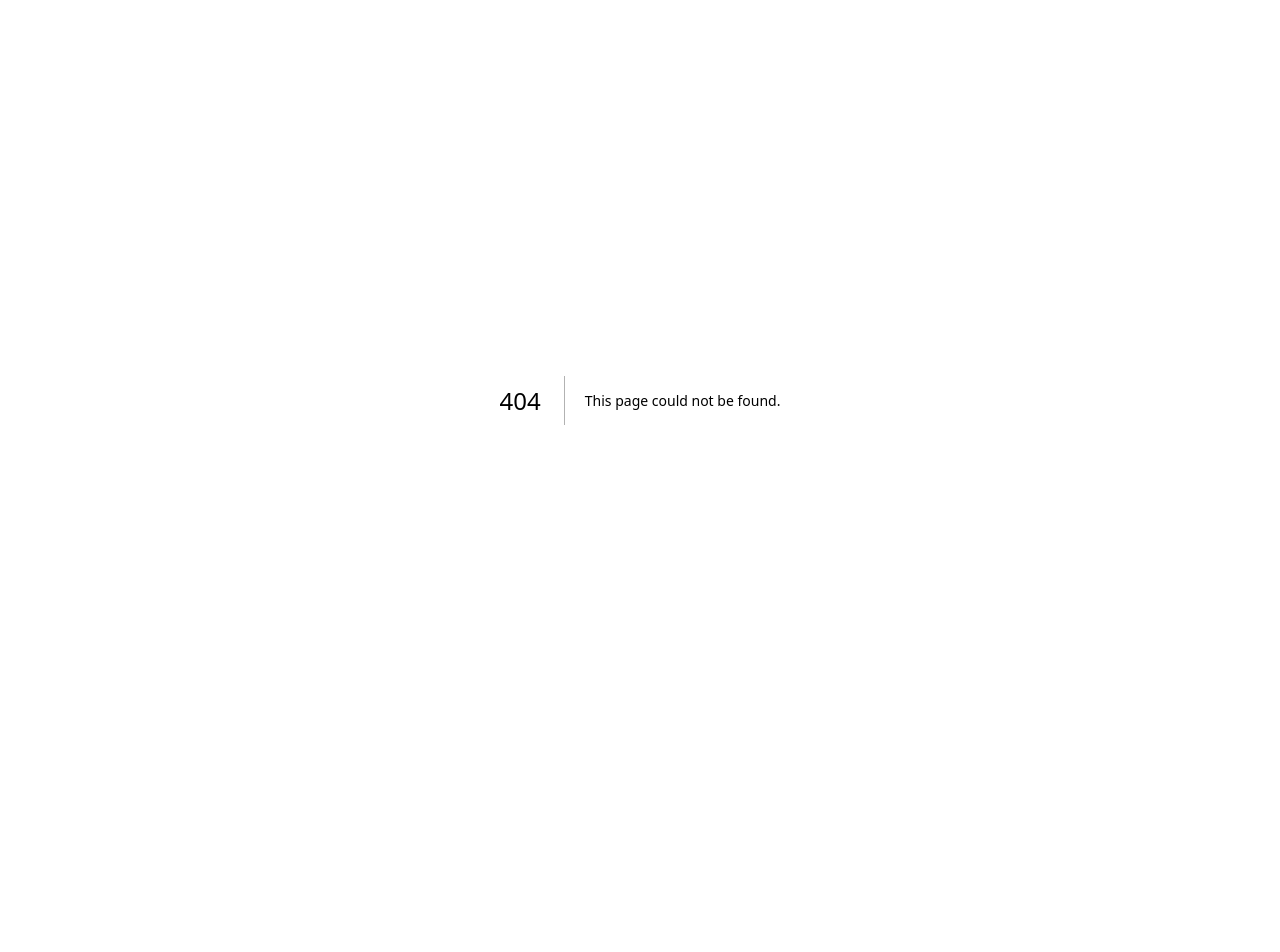
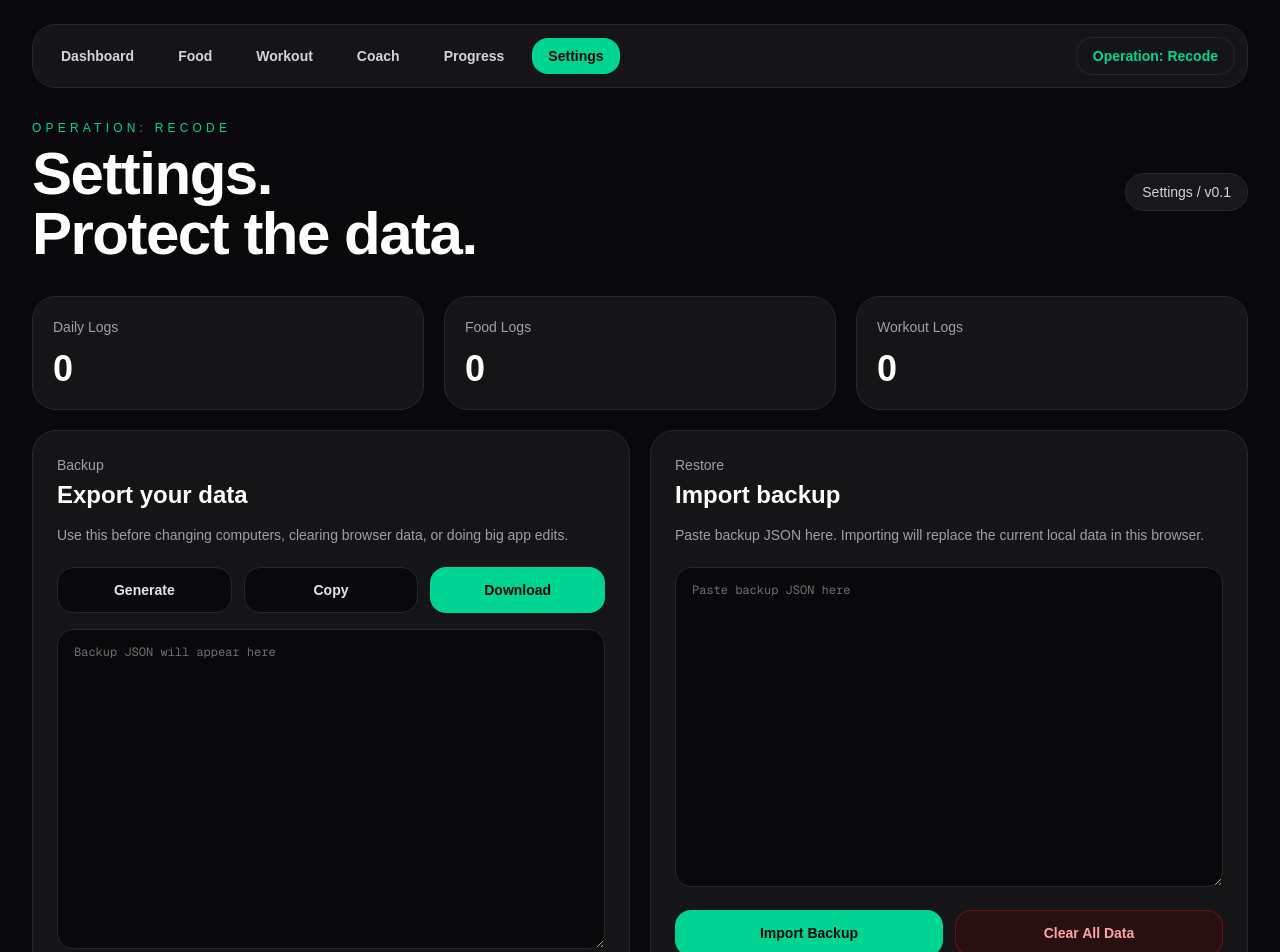
Before and after one commit to ptjaijai/operation-recode, a Next.js app: page /settings in a window 1280 px wide. Before the commit this address had no page. Shown: the top 952 px of the page. Before the commit the page ends 800 px from the top, so only its background shows below. Built offline with nearby package versions, Linux system fonts and the light colour scheme.

Commit message:
Add settings backup page

```diff
--- a/app/AppNav.tsx
+++ b/app/AppNav.tsx
@@ -8,6 +8,7 @@ const links = [
   { href: "/workout", label: "Workout" },
   { href: "/coach", label: "Coach" },
   { href: "/progress", label: "Progress" },
+  { href: "/settings", label: "Settings" },
 ];
 
 export default function AppNav() {
--- /dev/null
+++ b/app/settings/page.tsx
@@ -0,0 +1,270 @@
+"use client";
+
+import { useEffect, useState } from "react";
+import AppNav from "../AppNav";
+
+const storageKeys = {
+  daily: "operation-recode-logs-no-waist",
+  food: "operation-recode-food-logs",
+  workout: "operation-recode-workout-logs",
+};
+
+type BackupData = {
+  version: string;
+  exportedAt: string;
+  daily: unknown[];
+  food: unknown[];
+  workout: unknown[];
+};
+
+function safeParseArray(value: string | null) {
+  if (!value) return [];
+
+  try {
+    const parsed = JSON.parse(value);
+    return Array.isArray(parsed) ? parsed : [];
+  } catch {
+    return [];
+  }
+}
+
+function createBackup(): BackupData {
+  return {
+    version: "operation-recode-backup-v1",
+    exportedAt: new Date().toISOString(),
+    daily: safeParseArray(localStorage.getItem(storageKeys.daily)),
+    food: safeParseArray(localStorage.getItem(storageKeys.food)),
+    workout: safeParseArray(localStorage.getItem(storageKeys.workout)),
+  };
+}
+
+export default function SettingsPage() {
+  const [backupText, setBackupText] = useState("");
+  const [importText, setImportText] = useState("");
+  const [status, setStatus] = useState("");
+  const [counts, setCounts] = useState({
+    daily: 0,
+    food: 0,
+    workout: 0,
+  });
+
+  function refreshCounts() {
+    setCounts({
+      daily: safeParseArray(localStorage.getItem(storageKeys.daily)).length,
+      food: safeParseArray(localStorage.getItem(storageKeys.food)).length,
+      workout: safeParseArray(localStorage.getItem(storageKeys.workout)).length,
+    });
+  }
+
+  useEffect(() => {
+    refreshCounts();
+  }, []);
+
+  function generateBackup() {
+    const backup = createBackup();
+    const text = JSON.stringify(backup, null, 2);
+
+    setBackupText(text);
+    setStatus("Backup generated. Copy it or download the file.");
+  }
+
+  function downloadBackup() {
+    const backup = createBackup();
+    const text = JSON.stringify(backup, null, 2);
+    const blob = new Blob([text], { type: "application/json" });
+    const url = URL.createObjectURL(blob);
+
+    const fileName = `operation-recode-backup-${new Date()
+      .toISOString()
+      .slice(0, 10)}.json`;
+
+    const link = document.createElement("a");
+    link.href = url;
+    link.download = fileName;
+    link.click();
+
+    URL.revokeObjectURL(url);
+    setStatus(`Downloaded ${fileName}`);
+  }
+
+  async function copyBackup() {
+    const text = backupText || JSON.stringify(createBackup(), null, 2);
+
+    try {
+      await navigator.clipboard.writeText(text);
+      setBackupText(text);
+      setStatus("Backup copied to clipboard.");
+    } catch {
+      setBackupText(text);
+      setStatus("Could not copy automatically. Select the text and copy manually.");
+    }
+  }
+
+  function importBackup() {
+    if (!importText.trim()) {
+      alert("Paste backup JSON first.");
+      return;
+    }
+
+    try {
+      const parsed = JSON.parse(importText) as Partial<BackupData>;
+
+      if (!Array.isArray(parsed.daily)) {
+        throw new Error("Missing daily data");
+      }
+
+      if (!Array.isArray(parsed.food)) {
+        throw new Error("Missing food data");
+      }
+
+      if (!Array.isArray(parsed.workout)) {
+        throw new Error("Missing workout data");
+      }
+
+      localStorage.setItem(storageKeys.daily, JSON.stringify(parsed.daily));
+      localStorage.setItem(storageKeys.food, JSON.stringify(parsed.food));
+      localStorage.setItem(storageKeys.workout, JSON.stringify(parsed.workout));
+
+      refreshCounts();
+      setStatus("Backup imported. Refresh the app pages to see restored data.");
+    } catch {
+      alert("Invalid backup JSON. Check the text and try again.");
+    }
+  }
+
+  function clearAllData() {
+    const confirmed = confirm(
+      "Clear all Operation: Recode data? This will delete Daily, Food, and Workout logs from this browser."
+    );
+
+    if (!confirmed) return;
+
+    localStorage.removeItem(storageKeys.daily);
+    localStorage.removeItem(storageKeys.food);
+    localStorage.removeItem(storageKeys.workout);
+
+    setBackupText("");
+    setImportText("");
+    refreshCounts();
+    setStatus("All local data cleared.");
+  }
+
+  return (
+    <main className="min-h-screen bg-zinc-950 text-white">
+      <section className="mx-auto min-h-screen w-full max-w-7xl px-5 py-6 md:px-8">
+        <AppNav />
+
+        <nav className="mb-8 flex items-center justify-between gap-4">
+          <div>
+            <p className="text-xs uppercase tracking-[0.35em] text-emerald-400">
+              Operation: Recode
+            </p>
+            <h1 className="mt-2 text-3xl font-black tracking-tight md:text-6xl">
+              Settings.
+              <br />
+              Protect the data.
+            </h1>
+          </div>
+
+          <div className="rounded-full border border-zinc-800 bg-zinc-900 px-4 py-2 text-sm text-zinc-300">
+            Settings / v0.1
+          </div>
+        </nav>
+
+        <section className="grid gap-5 md:grid-cols-3">
+          <StatCard label="Daily Logs" value={String(counts.daily)} />
+          <StatCard label="Food Logs" value={String(counts.food)} />
+          <StatCard label="Workout Logs" value={String(counts.workout)} />
+        </section>
+
+        <section className="mt-5 grid gap-5 xl:grid-cols-2">
+          <div className="rounded-3xl border border-zinc-800 bg-zinc-900/80 p-5 md:p-6">
+            <p className="text-sm text-zinc-400">Backup</p>
+            <h2 className="mt-1 text-2xl font-bold">Export your data</h2>
+
+            <p className="mt-3 text-sm leading-6 text-zinc-400">
+              Use this before changing computers, clearing browser data, or doing big app edits.
+            </p>
+
+            <div className="mt-5 grid gap-3 md:grid-cols-3">
+              <button
+                onClick={generateBackup}
+                className="rounded-2xl border border-zinc-800 bg-zinc-950 px-4 py-3 text-sm font-bold text-zinc-200 hover:bg-zinc-800"
+              >
+                Generate
+              </button>
+
+              <button
+                onClick={copyBackup}
+                className="rounded-2xl border border-zinc-800 bg-zinc-950 px-4 py-3 text-sm font-bold text-zinc-200 hover:bg-zinc-800"
+              >
+                Copy
+              </button>
+
+              <button
+                onClick={downloadBackup}
+                className="rounded-2xl bg-emerald-400 px-4 py-3 text-sm font-black text-zinc-950 hover:bg-emerald-300"
+              >
+                Download
+              </button>
+            </div>
+
+            <textarea
+              value={backupText}
+              onChange={(event) => setBackupText(event.target.value)}
+              placeholder="Backup JSON will appear here"
+              className="mt-4 min-h-80 w-full rounded-2xl border border-zinc-800 bg-zinc-950 px-4 py-3 font-mono text-xs leading-5 text-zinc-300 outline-none focus:border-emerald-400"
+            />
+          </div>
+
+          <div className="rounded-3xl border border-zinc-800 bg-zinc-900/80 p-5 md:p-6">
+            <p className="text-sm text-zinc-400">Restore</p>
+            <h2 className="mt-1 text-2xl font-bold">Import backup</h2>
+
+            <p className="mt-3 text-sm leading-6 text-zinc-400">
+              Paste backup JSON here. Importing will replace the current local data in this browser.
+            </p>
+
+            <textarea
+              value={importText}
+              onChange={(event) => setImportText(event.target.value)}
+              placeholder="Paste backup JSON here"
+              className="mt-5 min-h-80 w-full rounded-2xl border border-zinc-800 bg-zinc-950 px-4 py-3 font-mono text-xs leading-5 text-zinc-300 outline-none focus:border-emerald-400"
+            />
+
+            <div className="mt-4 grid gap-3 md:grid-cols-2">
+              <button
+                onClick={importBackup}
+                className="rounded-2xl bg-emerald-400 px-4 py-3 text-sm font-black text-zinc-950 hover:bg-emerald-300"
+              >
+                Import Backup
+              </button>
+
+              <button
+                onClick={clearAllData}
+                className="rounded-2xl border border-red-900/70 bg-red-950/40 px-4 py-3 text-sm font-bold text-red-300 hover:bg-red-950"
+              >
+                Clear All Data
+              </button>
+            </div>
+          </div>
+        </section>
+
+        {status && (
+          <section className="mt-5 rounded-3xl border border-emerald-400/30 bg-emerald-400/10 p-5 text-sm text-emerald-200">
+            {status}
+          </section>
+        )}
+      </section>
+    </main>
+  );
+}
+
+function StatCard({ label, value }: { label: string; value: string }) {
+  return (
+    <div className="rounded-3xl border border-zinc-800 bg-zinc-900/80 p-5">
+      <p className="text-sm text-zinc-400">{label}</p>
+      <p className="mt-3 text-4xl font-black">{value}</p>
+    </div>
+  );
+}
```
